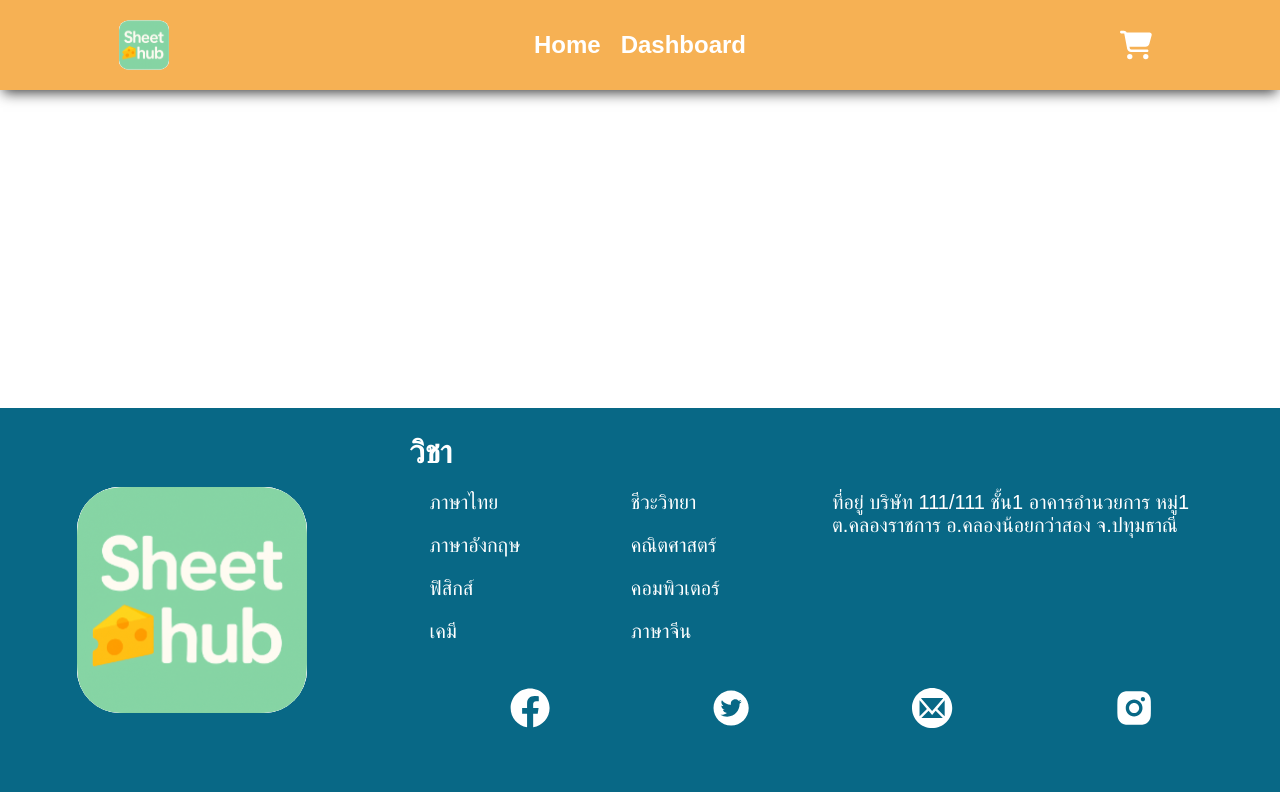
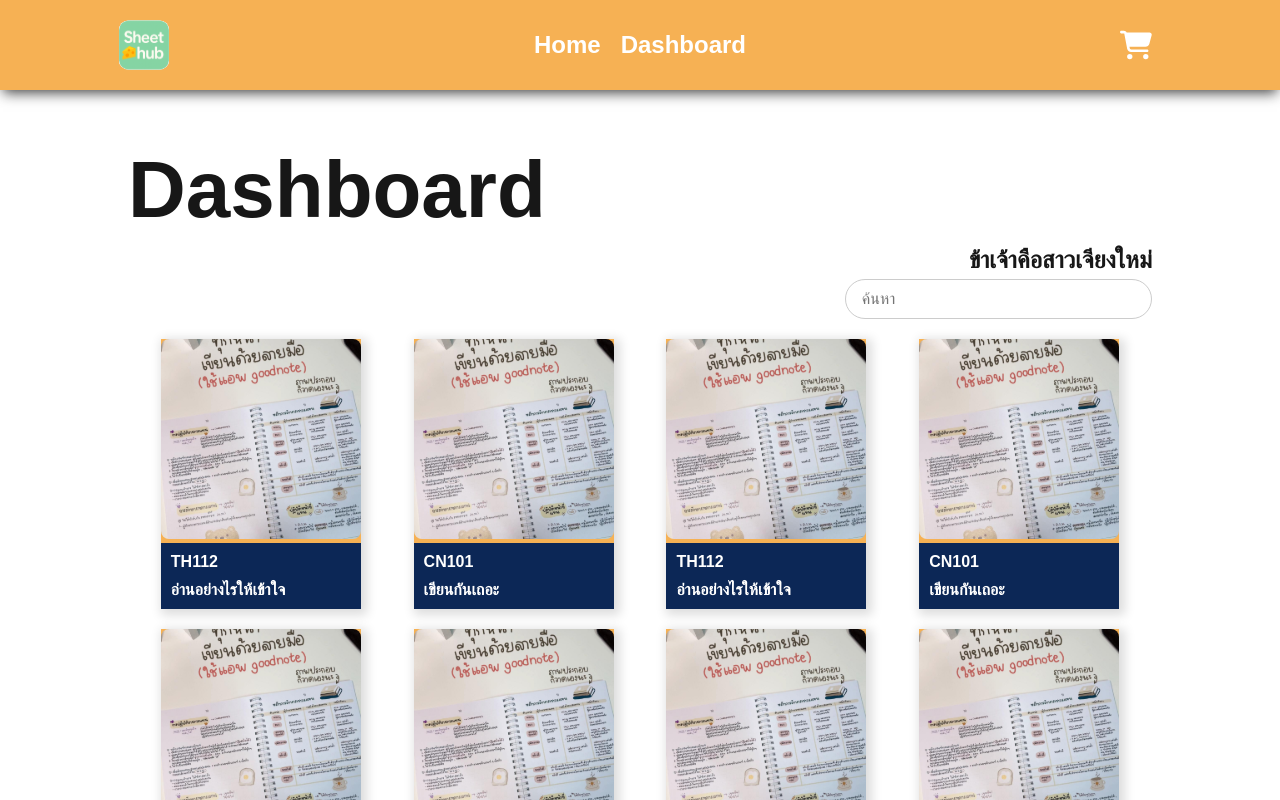
Before and after one commit to Ninetynine8998/CN334-WebDev-Final-Project, a Next.js app in the folder Frontend/: page /dashboard in a window 1280 px wide. Shown: the top 800 px of the page. Built offline with nearby package versions, Linux system fonts and the light colour scheme.

Commit message:
dashboard

```diff
--- a/Frontend/src/app/cart/page.js
+++ b/Frontend/src/app/cart/page.js
@@ -137,7 +137,7 @@ export default function Cart() {
                     <h1
                         style={{
                             position: "absolute",
-                            top: "35%",
+                            top: "30%",
                             color: "white",
                             fontSize: "3rem",
                             fontWeight: "bold",
--- a/Frontend/src/app/dashboard/page.js
+++ b/Frontend/src/app/dashboard/page.js
@@ -3,44 +3,319 @@
 import { useRouter } from 'next/navigation';
 import Image from "next/image";
 import Container from "@/components/Container";
-import { LIGHT_BLUE_COLOR } from "@/components/Constant";
+import { BLUE_COLOR, DARK_BLUE_COLOR, LIGHT_BLUE_COLOR, WHITE_COLOR, YELLOW_COLOR } from "@/components/Constant";
 import { useEffect, useState } from 'react';
+import { MdDownloadForOffline } from "react-icons/md";
+import { IoLogoDropbox } from "react-icons/io";
 
-const mockData = [
+const mockUser = {
+    user_id: 1,
+    name: 'ข้าเจ้าคือสาวเจียงใหม่',
+    subject_code: "TH112",
+};
+
+const mockSheet = [
     {
         sheet_id: 1,
         name: 'อ่านอย่างไรให้เข้าใจ',
         subject_code: "TH112",
-        level: "ม.4",
-        price: 20,
         image: 'sheet1.svg',
+        pdf: 'test_sheet.pdf',
     },
     {
         sheet_id: 2,
+        name: 'เขียนกันเถอะ',
+        subject_code: "CN101",
+        image: 'sheet1.svg',
+        pdf: 'test_sheet.pdf',
+    },
+    {
+        sheet_id: 3,
         name: 'อ่านอย่างไรให้เข้าใจ',
         subject_code: "TH112",
-        level: "ม.4",
-        price: 20,
         image: 'sheet1.svg',
+        pdf: 'test_sheet.pdf',
     },
-];
+    {
+        sheet_id: 4,
+        name: 'เขียนกันเถอะ',
+        subject_code: "CN101",
+        image: 'sheet1.svg',
+        pdf: 'test_sheet.pdf',
+    },
+    {
+        sheet_id: 5,
+        name: 'อ่านอย่างไรให้เข้าใจ',
+        subject_code: "TH112",
+        image: 'sheet1.svg',
+        pdf: 'test_sheet.pdf',
+    },
+    {
+        sheet_id: 6,
+        name: 'เขียนกันเถอะ',
+        subject_code: "CN101",
+        image: 'sheet1.svg',
+        pdf: 'test_sheet.pdf',
+    },
+    {
+        sheet_id: 7,
+        name: 'เขียนกันเถอะ',
+        subject_code: "CN101",
+        image: 'sheet1.svg',
+        pdf: 'test_sheet.pdf',
+    },
+    {
+        sheet_id: 8,
+        name: 'อ่านอย่างไรให้เข้าใจ',
+        subject_code: "TH112",
+        image: 'sheet1.svg',
+        pdf: 'test_sheet.pdf',
+    },
+    {
+        sheet_id: 9,
+        name: 'เขียนกันเถอะ',
+        subject_code: "CN101",
+        image: 'sheet1.svg',
+        pdf: 'test_sheet.pdf',
+    },
+    {
+        sheet_id: 10,
+        name: 'เขียนกันเถอะ',
+        subject_code: "CN101",
+        image: 'sheet1.svg',
+        pdf: 'test_sheet.pdf',
+    },
+    {
+        sheet_id: 11,
+        name: 'อ่านอย่างไรให้เข้าใจ',
+        subject_code: "TH112",
+        image: 'sheet1.svg',
+        pdf: 'test_sheet.pdf',
+    },
+    {
+        sheet_id: 12,
+        name: 'เขียนกันเถอะ',
+        subject_code: "CN101",
+        image: 'sheet1.svg',
+        pdf: 'test_sheet.pdf',
+    },
+]
 
 export default function Dashboard() {
     const route = useRouter();
-    const [onPay, setOnPay] = useState(false);
-    const [sheets, setSheets] = useState(mockData);
-    const [phone, setPhone] = useState('');
-    const [email, setEmail] = useState('');
-    const [totalPrice, setTotalPrice] = useState(0);
-    const [countdown, setCountdown] = useState(120);
-    const [error, setError] = useState('');
 
+    const [user, setUser] = useState(mockUser);
+    const [sheet, setSheet] = useState(mockSheet);
+    const [searchText, setSearchText] = useState('');
+
+    const filteredSheets = sheet.filter((item) =>
+        item.name.toLowerCase().includes(searchText.toLowerCase()) ||
+        item.subject_code.toLowerCase().includes(searchText.toLowerCase())
+    );
+
+
+    const renderSheetCard = (sheet) => (
+        <div
+            key={sheet.sheet_id}
+            className="sheet-card"
+            style={{
+                backgroundColor: YELLOW_COLOR,
+                color: WHITE_COLOR,
+                display: "flex",
+                flexDirection: "column",
+                fontWeight: "bold",
+                width: "200px",
+                position: "relative", // สำคัญสำหรับปุ่มดาวน์โหลดที่ลอยอยู่
+            }}
+        >
+            <div className="contend">
+                <div>
+                    <Image
+                        src={`/${sheet.image}`}
+                        alt="sheet"
+                        width={200}
+                        height={200}
+                        style={{
+                            objectFit: 'cover',
+                            borderRadius: '8px',
+
+                        }}
+                    />
+                </div>
+
+                <div style={{
+                    backgroundColor: DARK_BLUE_COLOR,
+                    color: "white",
+                    width: "100%",
+                    padding: "10px",
+
+                    display: 'grid',
+                    gap: '10px'
+                }}>
+                    <h4 style={{}}>{sheet.subject_code}</h4>
+                    <p style={{}}>{sheet.name}</p>
+                </div>
+            </div>
+
+
+            {/* ✅ ปุ่มดาวน์โหลด (ลอย) */}
+            <div className="download-button">
+                <a
+                    href={`/pdfs/${sheet.pdf}`}
+                    download
+                    target="_blank"
+                >
+                    <MdDownloadForOffline size={200} color={BLUE_COLOR} />
+                </a>
+            </div>
+
+            <style jsx>{`
+                .sheet-card {
+                    position: relative;
+                    transition: transform 0.2s;
+                    box-shadow: 3px 3px 10px 3px #dddddd;
+                    overflow: hidden;
+                }
+
+                .sheet-card::before {
+                    content: '';
+                    position: absolute;
+                    top: 0; left: 0;
+                    width: 100%;
+                    height: 100%;
+                    background-color: rgba(128, 128, 128, 0); /* เริ่มโปร่งใส */
+                    transition: background-color 0.3s ease;
+                    z-index: 1; /* อยู่ใต้ปุ่มดาวน์โหลด */
+                }
+
+                .sheet-card:hover::before {
+                    background-color: rgba(128, 128, 128, 0.4); /* เทาทับเมื่อ hover */
+                }
+
+                .download-button {
+                    display: none;
+                    position: absolute;
+                    top: 50%;
+                    left: 50%;
+                    transform: translate(-50%, -50%);
+                    scale: 0.4;
+                    background-color: rgba(255, 255, 255, 0.9);
+                    border-radius: 50%;
+                    cursor: pointer;
+                    z-index: 2;
+                }
+
+                .sheet-card:hover .download-button {
+                    display: block;
+                }
+            `}</style>
+
+        </div>
+    );
 
 
     return (
         <div>
             <Container>
 
+                <div style={{
+                    marginTop: "5%",
+                    marginInline: "10%",
+                }}>
+                    {/* หัวเรื่อง Dashboard */}
+                    <h1 style={{ marginBottom: '10px', fontSize: "500%" }}>
+                        {'Dashboard'}
+                    </h1>
+
+                    {/* ชื่อผู้ใช้ชิดขวา */}
+                    <div style={{
+                        display: 'flex',
+                        justifyContent: 'flex-end',
+                        marginBottom: '5px',
+                    }}>
+                        <h2 style={{ margin: 0, fontWeight: 'bold' }}>{user.name}</h2>
+                    </div>
+
+                    {/* ช่องค้นหา */}
+                    <div style={{
+                        display: 'flex',
+                        justifyContent: 'flex-end',
+                        marginBottom: '20px',
+                    }}>
+                        <input
+                            type='text'
+                            value={searchText}
+                            onChange={(e) => setSearchText(e.target.value)}
+                            placeholder='ค้นหา'
+                            style={{
+                                padding: "10px 16px",
+                                borderRadius: "25px",
+                                border: "1px solid #ccc",
+                                fontSize: "1rem",
+                                width: "30%",
+                                outline: "none",
+                            }}
+                        />
+                    </div>
+
+                    {/* รายการชีท */}
+                    {/* <div style={{
+                        display: "flex",
+                        gap: "20px",
+                        flexWrap: "wrap",
+                    }}>
+                        {mockSheet.length !== 0 ? mockSheet.map(renderSheetCard) : (
+                            <div><h1>No data</h1></div>
+                        )}
+                    </div> */}
+                    <div style={{
+                        display: "flex",
+                        gap: "20px",
+                        flexWrap: "wrap",
+                        justifyContent: 'space-evenly',
+                        // backgroundColor: 'red',
+
+                    }}>
+                        {filteredSheets.length !== 0 ? (
+                            filteredSheets.map(renderSheetCard)
+                        ) : (
+                            <div
+                                style={{
+                                    // backgroundColor: 'red',
+                                    width: "100%",
+                                    display: 'flex',
+                                    justifyContent: 'center',
+                                }}
+                            >
+                                <div style={{
+                                    alignItems: 'center'
+                                }}>
+                                    <div style={{
+                                        // backgroundColor: 'green',
+                                        opacity: "0.6",
+                                        color: DARK_BLUE_COLOR,
+                                        width: "100%",
+                                        display: 'flex',
+                                        justifyContent: 'center',
+                                    }} >
+                                        <IoLogoDropbox size="50%"
+                                            style={{
+                                                width: "50%"
+                                            }} />
+                                    </div>
+                                    <h1 style={{
+                                        display: 'flex',
+                                        justifyContent: 'center',
+                                        opacity: "0.6",
+                                        color: DARK_BLUE_COLOR,
+                                    }}>ไม่พบข้อมูล</h1>
+                                </div>
+                            </div>
+                        )}
+                    </div>
+
+                </div>
+
             </Container>
         </div>
     );
--- a/Frontend/src/app/sheet/page.js
+++ b/Frontend/src/app/sheet/page.js
@@ -152,7 +152,7 @@ export default function Sheet() {
                     <h1
                         style={{
                             position: "absolute",
-                            top: "35%",
+                            top: "30%",
                             color: "white",
                             fontSize: "3rem",
                             fontWeight: "bold",
```
Also changed, not shown: 1 other file (tests, documents, lock files or other folders).
